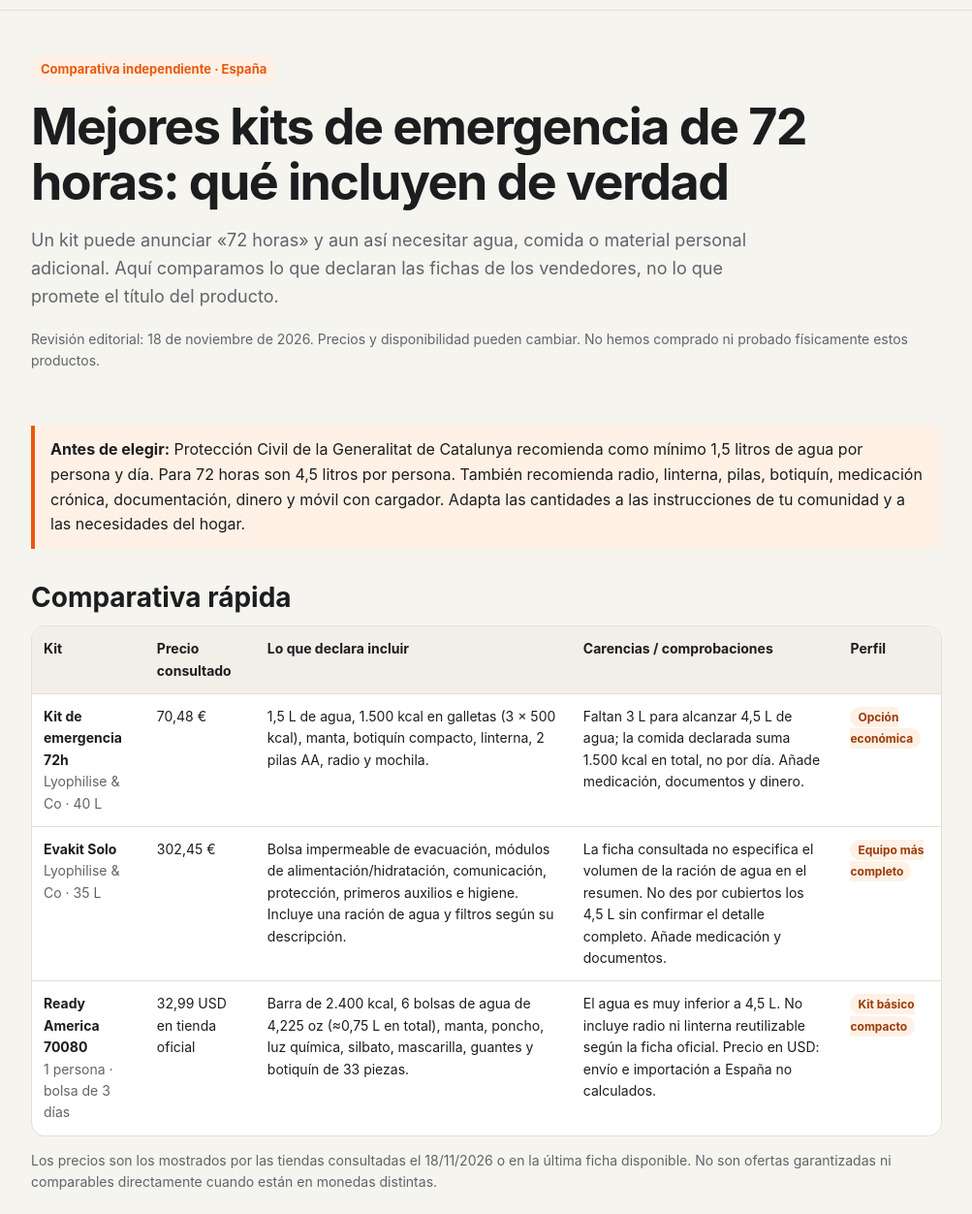
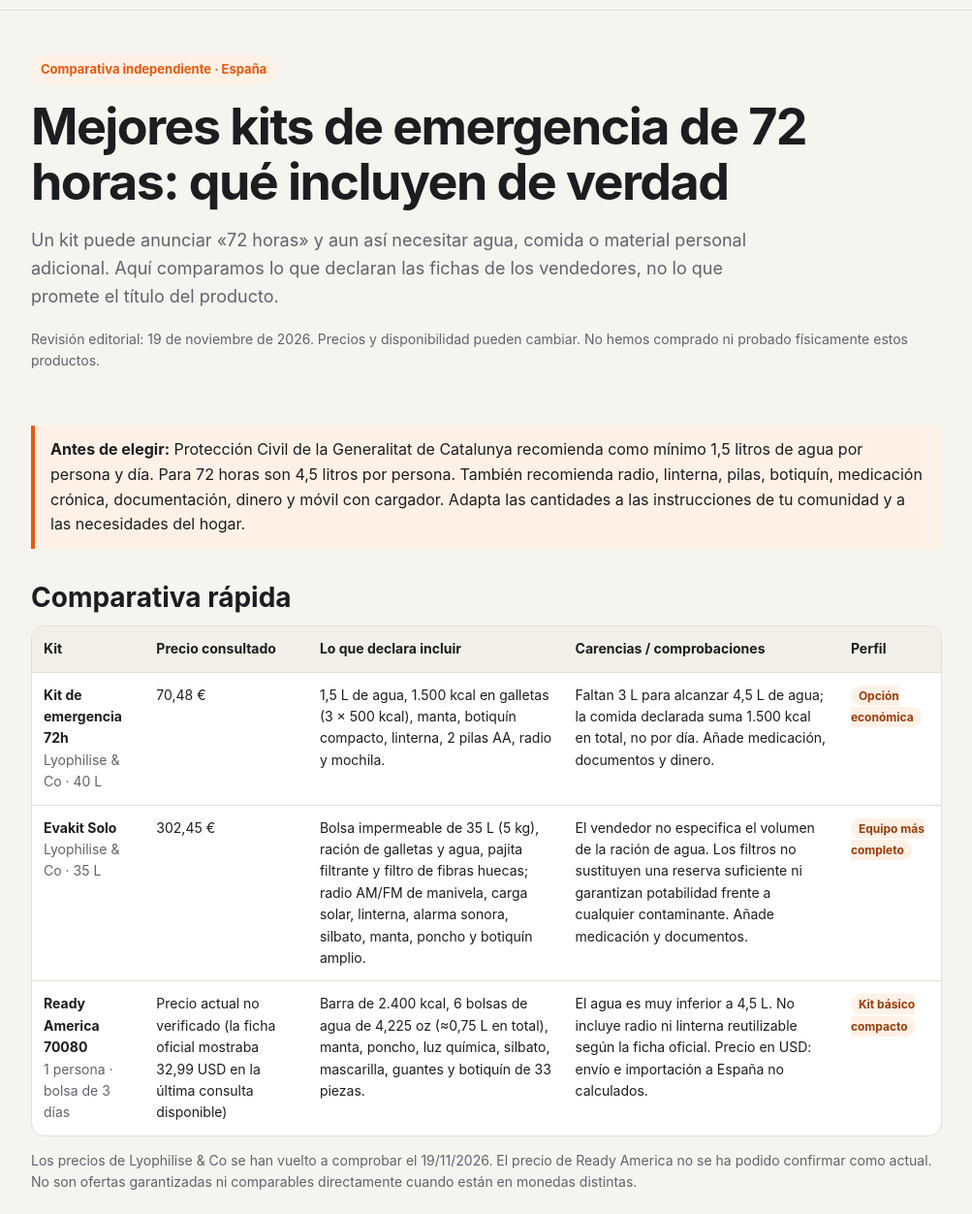
Before and after one commit to davidpardal/kit-de-supervivencia, a plain HTML site: page comparativa-kits-emergencia.html in a window 1280 px wide. Shown: the part 48-1300 px from the top of the page at 97% size, without its empty margins (138-1141 px from the left). Drawn offline with Linux system fonts and the light colour scheme.

Commit message:
Refresh kit comparison using current seller specifications

```diff
--- a/comparativa-kits-emergencia.html
+++ b/comparativa-kits-emergencia.html
@@ -26,19 +26,19 @@
 <body>
 <header class="top"><div class="wrap"><a class="logo" href="/">Kit de <b>72h</b></a><nav><a href="/#calculadora">Calculadora</a><a href="/mochila-72-horas.html">Mochila</a><a href="/que-hacer-ante-un-apagon.html">Apagón</a></nav></div></header>
 <main class="wrap">
-<div class="hero"><span class="eyebrow">Comparativa independiente · España</span><h1>Mejores kits de emergencia de 72 horas: qué incluyen de verdad</h1><p class="lead">Un kit puede anunciar «72 horas» y aun así necesitar agua, comida o material personal adicional. Aquí comparamos lo que declaran las fichas de los vendedores, no lo que promete el título del producto.</p><p class="muted">Revisión editorial: 18 de noviembre de 2026. Precios y disponibilidad pueden cambiar. No hemos comprado ni probado físicamente estos productos.</p></div>
+<div class="hero"><span class="eyebrow">Comparativa independiente · España</span><h1>Mejores kits de emergencia de 72 horas: qué incluyen de verdad</h1><p class="lead">Un kit puede anunciar «72 horas» y aun así necesitar agua, comida o material personal adicional. Aquí comparamos lo que declaran las fichas de los vendedores, no lo que promete el título del producto.</p><p class="muted">Revisión editorial: 19 de noviembre de 2026. Precios y disponibilidad pueden cambiar. No hemos comprado ni probado físicamente estos productos.</p></div>
 <div class="callout"><strong>Antes de elegir:</strong> Protección Civil de la Generalitat de Catalunya recomienda como mínimo 1,5 litros de agua por persona y día. Para 72 horas son 4,5 litros por persona. También recomienda radio, linterna, pilas, botiquín, medicación crónica, documentación, dinero y móvil con cargador. Adapta las cantidades a las instrucciones de tu comunidad y a las necesidades del hogar.</div>
 <h2>Comparativa rápida</h2>
 <div class="tablewrap"><table><thead><tr><th>Kit</th><th>Precio consultado</th><th>Lo que declara incluir</th><th>Carencias / comprobaciones</th><th>Perfil</th></tr></thead><tbody>
 <tr><td><strong>Kit de emergencia 72h</strong><br><span class="muted">Lyophilise & Co · 40 L</span></td><td>70,48 €</td><td>1,5 L de agua, 1.500 kcal en galletas (3 × 500 kcal), manta, botiquín compacto, linterna, 2 pilas AA, radio y mochila.</td><td>Faltan 3 L para alcanzar 4,5 L de agua; la comida declarada suma 1.500 kcal en total, no por día. Añade medicación, documentos y dinero.</td><td><span class="tag">Opción económica</span></td></tr>
-<tr><td><strong>Evakit Solo</strong><br><span class="muted">Lyophilise & Co · 35 L</span></td><td>302,45 €</td><td>Bolsa impermeable de evacuación, módulos de alimentación/hidratación, comunicación, protección, primeros auxilios e higiene. Incluye una ración de agua y filtros según su descripción.</td><td>La ficha consultada no especifica el volumen de la ración de agua en el resumen. No des por cubiertos los 4,5 L sin confirmar el detalle completo. Añade medicación y documentos.</td><td><span class="tag">Equipo más completo</span></td></tr>
-<tr><td><strong>Ready America 70080</strong><br><span class="muted">1 persona · bolsa de 3 días</span></td><td>32,99 USD en tienda oficial</td><td>Barra de 2.400 kcal, 6 bolsas de agua de 4,225 oz (≈0,75 L en total), manta, poncho, luz química, silbato, mascarilla, guantes y botiquín de 33 piezas.</td><td>El agua es muy inferior a 4,5 L. No incluye radio ni linterna reutilizable según la ficha oficial. Precio en USD: envío e importación a España no calculados.</td><td><span class="tag">Kit básico compacto</span></td></tr>
+<tr><td><strong>Evakit Solo</strong><br><span class="muted">Lyophilise & Co · 35 L</span></td><td>302,45 €</td><td>Bolsa impermeable de 35 L (5 kg), ración de galletas y agua, pajita filtrante y filtro de fibras huecas; radio AM/FM de manivela, carga solar, linterna, alarma sonora, silbato, manta, poncho y botiquín amplio.</td><td>El vendedor no especifica el volumen de la ración de agua. Los filtros no sustituyen una reserva suficiente ni garantizan potabilidad frente a cualquier contaminante. Añade medicación y documentos.</td><td><span class="tag">Equipo más completo</span></td></tr>
+<tr><td><strong>Ready America 70080</strong><br><span class="muted">1 persona · bolsa de 3 días</span></td><td>Precio actual no verificado (la ficha oficial mostraba 32,99 USD en la última consulta disponible)</td><td>Barra de 2.400 kcal, 6 bolsas de agua de 4,225 oz (≈0,75 L en total), manta, poncho, luz química, silbato, mascarilla, guantes y botiquín de 33 piezas.</td><td>El agua es muy inferior a 4,5 L. No incluye radio ni linterna reutilizable según la ficha oficial. Precio en USD: envío e importación a España no calculados.</td><td><span class="tag">Kit básico compacto</span></td></tr>
 </tbody></table></div>
-<p class="note">Los precios son los mostrados por las tiendas consultadas el 18/11/2026 o en la última ficha disponible. No son ofertas garantizadas ni comparables directamente cuando están en monedas distintas.</p>
+<p class="note">Los precios de Lyophilise & Co se han vuelto a comprobar el 19/11/2026. El precio de Ready America no se ha podido confirmar como actual. No son ofertas garantizadas ni comparables directamente cuando están en monedas distintas.</p>
 <h2>1. Kit de emergencia 72h de Lyophilise & Co</h2>
 <section class="product"><h3>Una base económica, pero no una solución completa para tres días</h3><p>La ficha del vendedor indica tres galletas de emergencia de 500 kcal (1.500 kcal en total), tres bolsas de agua de 0,5 L, manta térmica, botiquín compacto, linterna LED, dos pilas AA, radio y mochila de 40 litros. Precio consultado: 70,48 €.</p><p><strong>Lo más importante:</strong> 1,5 litros de agua no alcanzan la referencia de 4,5 litros para una persona durante 72 horas. La energía alimentaria indicada también debe interpretarse como 1.500 kcal totales, no 1.500 kcal al día.</p><p><a href="https://www.liofilizado.es/15771-kit-emergencia-72h.html" target="_blank" rel="noopener">Consultar ficha y disponibilidad en Lyophilise & Co</a></p></section>
 <h2>2. Evakit Solo</h2>
-<section class="product"><h3>Más orientada a evacuación y organización modular</h3><p>El vendedor la presenta como una bolsa impermeable para una persona y 72 horas, con módulos de alimentación e hidratación, comunicación y herramientas, protección, primeros auxilios, higiene y confort. Precio consultado: 302,45 €.</p><p>La ficha consultada menciona una ración de agua y filtros, pero no debemos convertir eso en «agua suficiente para 72 horas». Antes de comprar, confirma el volumen exacto de agua almacenada y las cantidades de comida.</p><p><a href="https://www.liofilizado.es/16306-mochila-de-evacuacion-evakit.html" target="_blank" rel="noopener">Consultar ficha y contenido completo de Evakit Solo</a></p></section>
+<section class="product"><h3>Más orientada a evacuación y organización modular</h3><p>El vendedor la presenta como una bolsa impermeable para una persona y 72 horas, con módulos de alimentación e hidratación, comunicación y herramientas, protección, primeros auxilios, higiene y confort. Precio consultado: 302,45 €.</p><p>La ficha del vendedor detalla radio AM/FM de manivela, sistema de carga solar, linterna, alarma sonora, silbato, manta de supervivencia, poncho, ración de agua, pajita filtrante, filtro de fibras huecas y botiquín amplio. No especifica el volumen de la ración de agua. Los filtros no sustituyen una reserva suficiente ni garantizan eliminar todos los contaminantes. Completa el kit con agua, medicación y documentos personales.</p><p><a href="https://www.liofilizado.es/16306-mochila-de-evacuacion-evakit.html" target="_blank" rel="noopener">Consultar ficha y contenido completo de Evakit Solo</a></p></section>
 <h2>3. Ready America 70080</h2>
 <section class="product"><h3>Un kit compacto con comida y accesorios básicos</h3><p>La ficha oficial del fabricante declara una barra alimentaria de 2.400 kcal, seis bolsas de agua de 4,225 oz, una manta, poncho, luz química, silbato, mascarilla, guantes, pañuelos y botiquín de 33 piezas. El fabricante advierte que el contenido o el embalaje pueden variar.</p><p>Las seis bolsas suman aproximadamente 0,75 litros: es una reserva pequeña frente a 4,5 litros. La ficha oficial consultada no lista radio ni linterna reutilizable. Además, el precio oficial aparece en dólares, sin calcular transporte o importación a España.</p><p><a href="https://www.readyamerica.com/product/1-person-emergency-kit-3-day-tote/" target="_blank" rel="noopener">Consultar ficha oficial del fabricante</a></p></section>
 <h2>Qué añadir a cualquier kit</h2>
```
